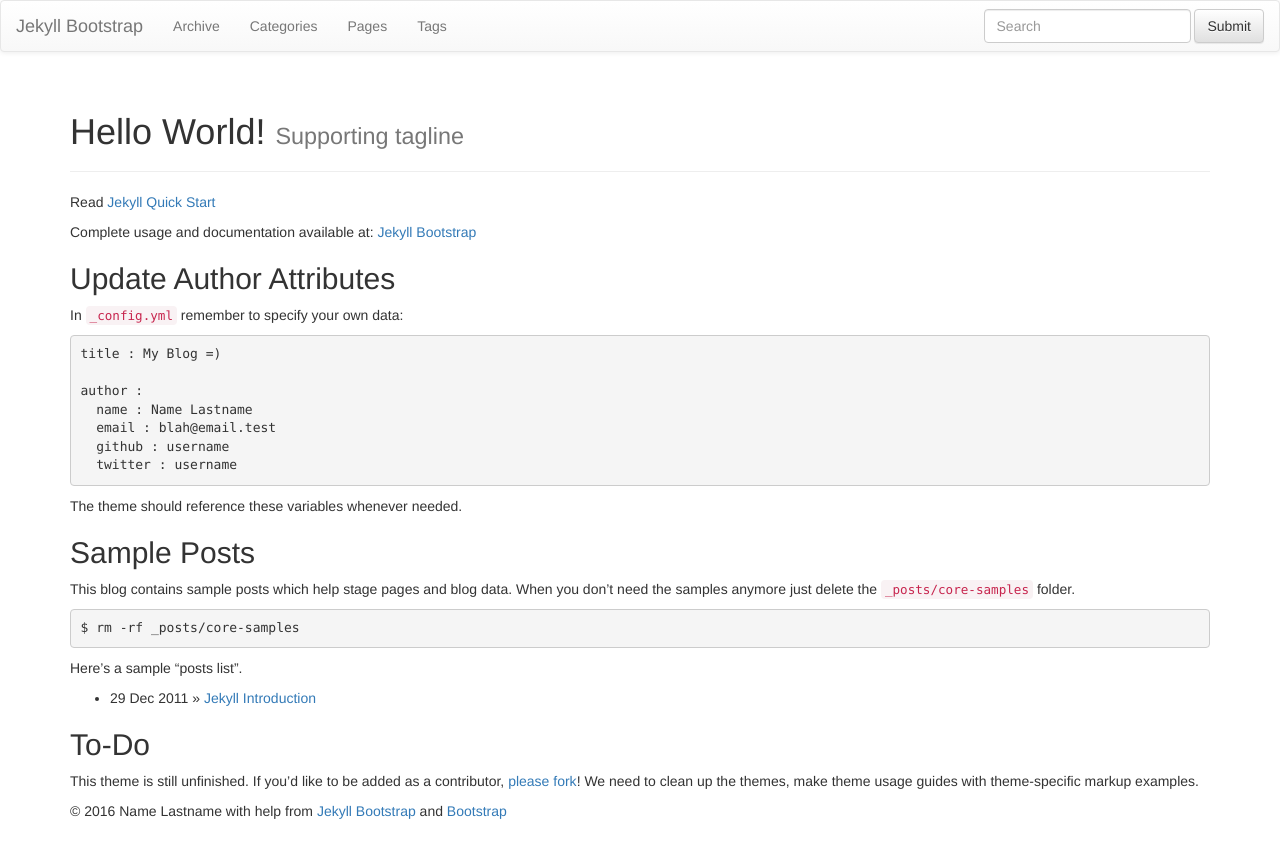
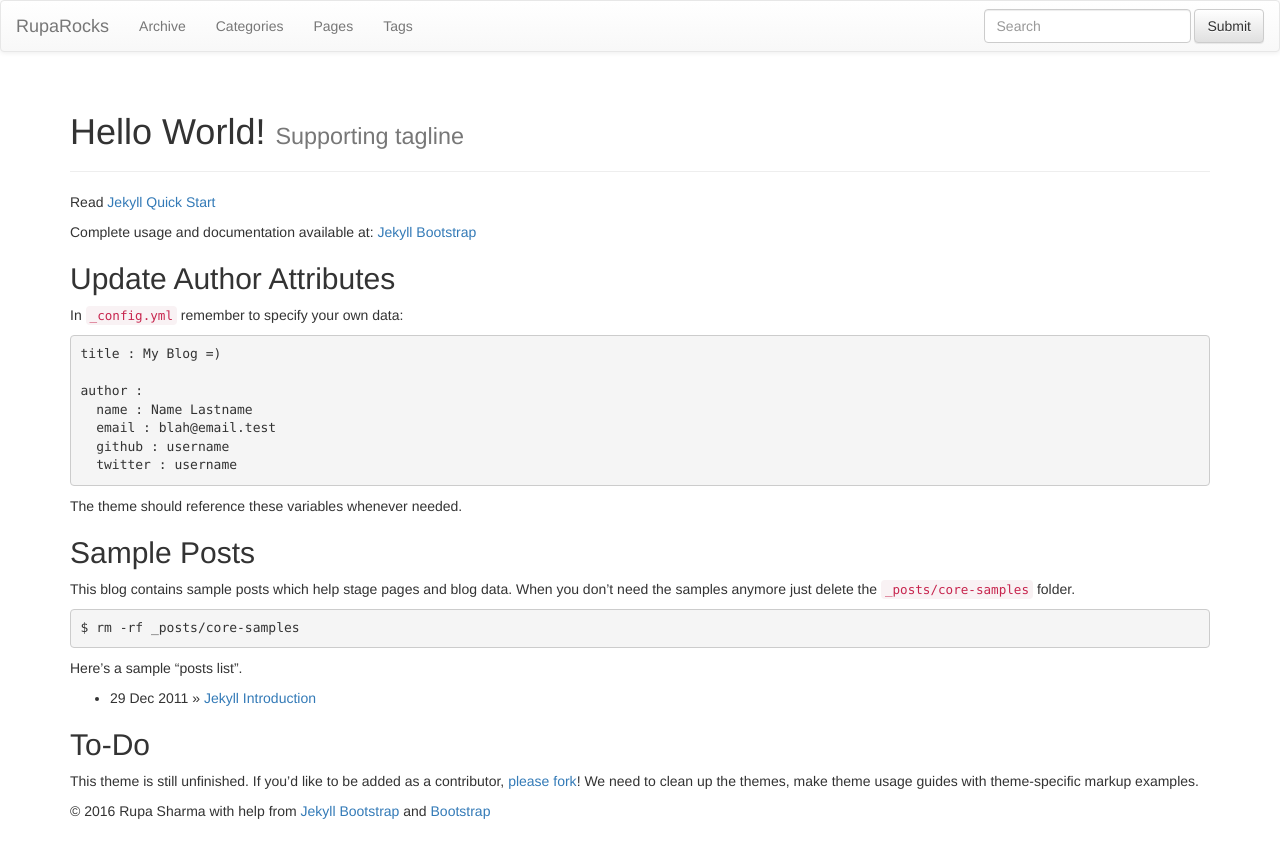
Before and after one commit to ruparocks/ruparocks.github.io, a Jekyll site: the page built from index.md, in a window 1280 px wide. Shown: the top 858 px of the page. Built offline with Jekyll 4.4.1, drawn with Linux system fonts in a browser that asks for light colours; nearby versions of some CDN libraries; library files that are not in the unit come from our copies; some of the changed lines change nothing that is shown.

Commit message:
Settings update

```diff
--- a/_config.yml
+++ b/_config.yml
@@ -8,14 +8,14 @@
 # Themes are encouraged to use these universal variables
 # so be sure to set them if your theme uses them.
 #
-title : Jekyll Bootstrap
-tagline: Site Tagline
+title : RupaRocks
+tagline: Web &amp; iOS Software Engineer
 author :
-  name : Name Lastname
-  email : blah@email.test
-  github : username
-  twitter : username
-  feedburner : feedname
+  name : Rupa Sharma
+  email : rupasharma86@gmail.com
+  github : ruparocks
+  twitter : ruparocks
+  linkedin : rupasharma1
 
 # The production_url is only used when full-domain names are needed
 # such as sitemap.txt
@@ -25,7 +25,7 @@
 # Else if you are pushing to username.github.io, replace with your username.
 # Finally if you are pushing to a GitHub project page, include the project name at the end.
 #
-production_url : http://username.github.io
+production_url : http://ruparocks.github.io
 
 # All Jekyll-Bootstrap specific configurations are namespaced into this hash
 #
@@ -82,18 +82,18 @@
   comments :
     provider : disqus
     disqus :
-      short_name : jekyllbootstrap
-    livefyre :
-      site_id : 123
-    intensedebate :
-      account : 123abc
-    facebook :
-      appid : 123
-      num_posts: 5
-      width: 580
-      colorscheme: light
-    duoshuo :
-      short_name : jekyllbootstrap
+      short_name : rupasharma
+    # livefyre :
+      # site_id : 123
+    # intensedebate :
+      # account : 123abc
+    # facebook :
+      # appid : 123
+      # num_posts: 5
+      # width: 580
+      # colorscheme: light
+    # duoshuo :
+      # short_name : jekyllbootstrap
 
   # Settings for analytics helper
   # Set 'provider' to the analytics provider you want to use.
@@ -102,16 +102,16 @@
   analytics :
     provider : google
     gauges :
-        site_id : 'SITE ID'
+        site_id : 'Blog'
     google :
-        tracking_id : 'UA-123-12'
-    getclicky :
-      site_id :
-    mixpanel :
-        token : '_MIXPANEL_TOKEN_'
-    piwik :
-        baseURL : 'myserver.tld/piwik' # Piwik installation address (without protocol)
-        idsite : '1'                   # the id of the site on Piwik
+        tracking_id : 'UA-75028042-1'
+    # getclicky :
+      # site_id :
+    # mixpanel :
+        # token : '_MIXPANEL_TOKEN_'
+    # piwik :
+        # baseURL : 'myserver.tld/piwik' # Piwik installation address (without protocol)
+        # idsite : '1'                   # the id of the site on Piwik
 
   # Settings for sharing helper.
   # Sharing is for things like tweet, plusone, like, reddit buttons etc.
```
